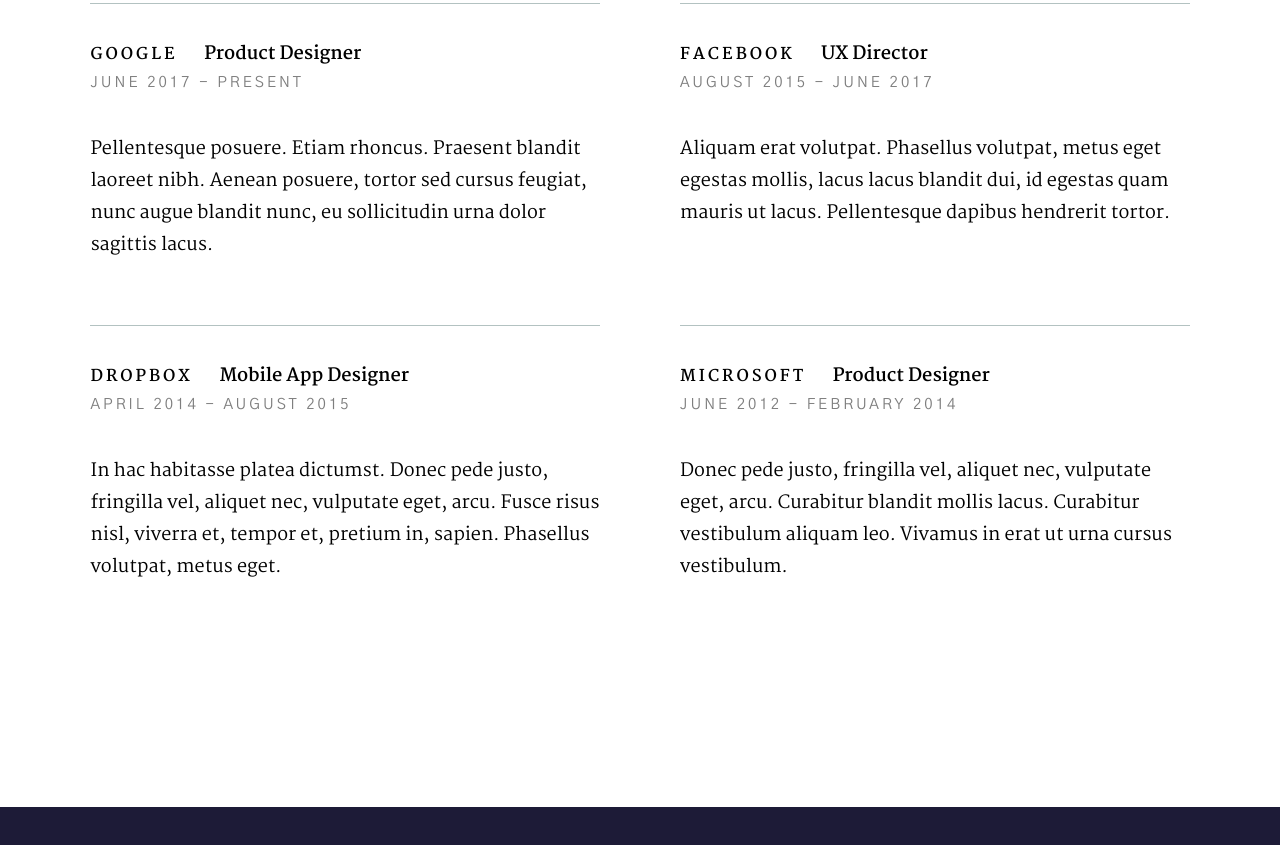
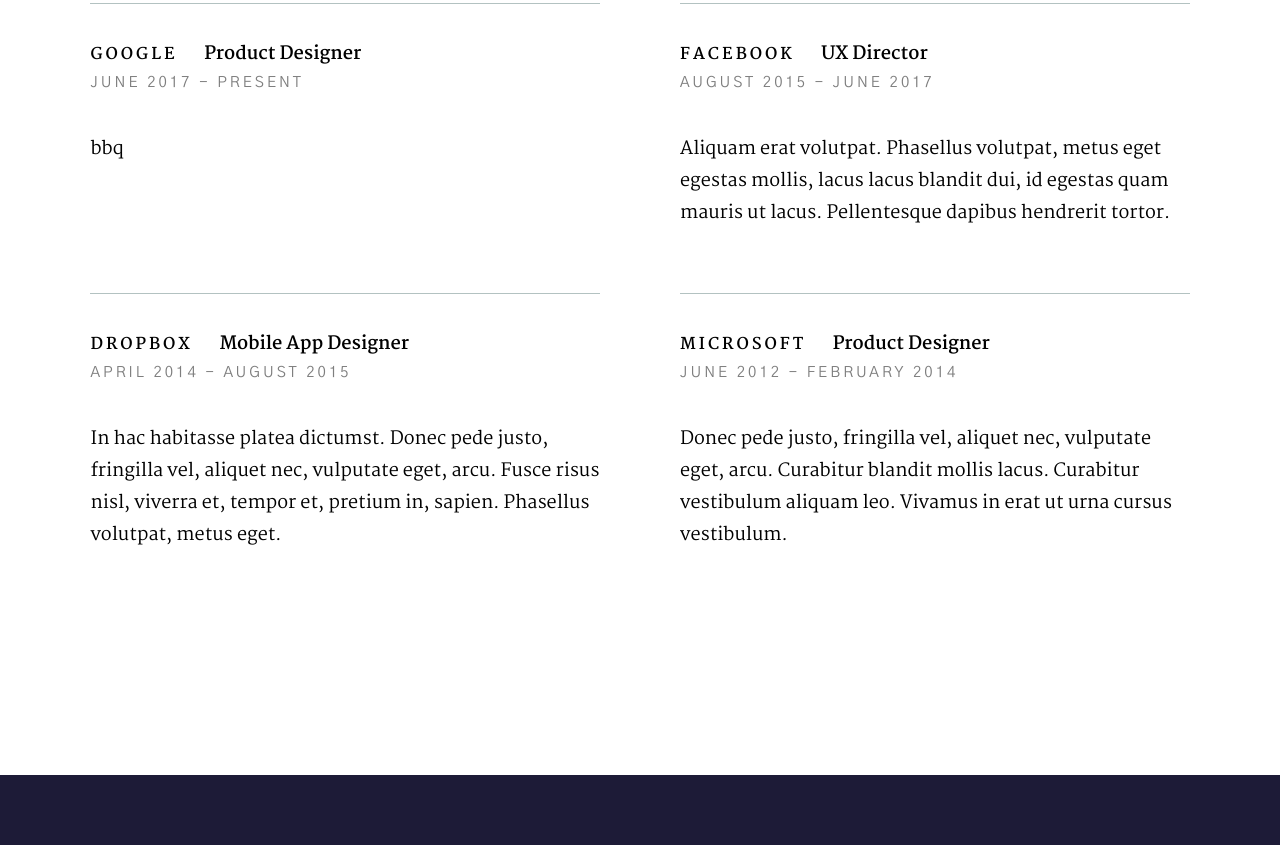
Before and after one commit to Nikith-Kalu/portfolio-website, a plain HTML site: page index.html in a window 1280 px wide. Shown: the part 2079-2924 px from the top of the page. Drawn offline with nearby package versions, Linux system fonts and the light colour scheme.

Commit message:
Update index.html
bbq

```diff
--- a/index.html
+++ b/index.html
@@ -162,9 +162,7 @@
                         </div>
 
                         <p>
-                        Pellentesque posuere. Etiam rhoncus. Praesent blandit laoreet nibh.
-                        Aenean posuere, tortor sed cursus feugiat, nunc augue blandit nunc,
-                        eu sollicitudin urna dolor sagittis lacus.
+                        bbq
                         </p>
                     </div>
                 </div> <!-- end column -->
```
